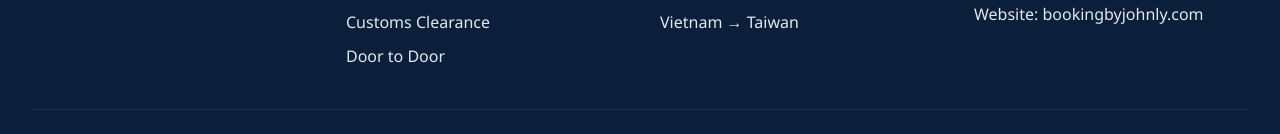
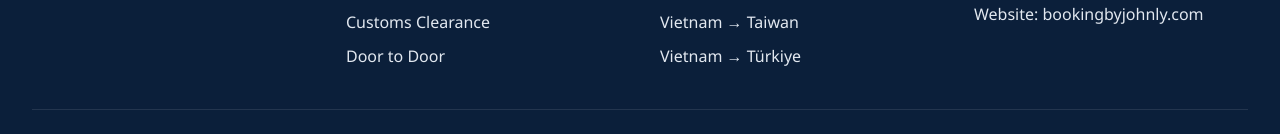
Before and after one commit to lyducquangbn99-gif/booking-by-john, a Next.js app: page /en in a window 1280 px wide. Shown: the part 5740-5874 px from the top of the page. Built offline with nearby package versions, Linux system fonts and the light colour scheme.

Commit message:
Add Türkiye route to footer navigation

```diff
--- a/components/Footer.tsx
+++ b/components/Footer.tsx
@@ -3,11 +3,11 @@ import { Link } from "@/i18n/navigation";
 import { getLocale } from "next-intl/server";
 
 const COPY: Record<string, { tagline: string; services: string; routes: string; contact: string; ocean: string; air: string; trucking: string; customs: string; door: string; destinations: string[] }> = {
-  en: { tagline: "Your trusted logistics partner from Vietnam to the world.", services: "Services", routes: "Popular Routes", contact: "Contact", ocean: "Ocean Freight", air: "Air Freight", trucking: "Inland Trucking", customs: "Customs Clearance", door: "Door to Door", destinations: ["Italy", "Spain", "Indonesia", "Taiwan"] },
-  vi: { tagline: "Đối tác logistics từ Việt Nam đến thị trường quốc tế.", services: "Dịch vụ", routes: "Tuyến phổ biến", contact: "Liên hệ", ocean: "Vận tải biển", air: "Vận tải hàng không", trucking: "Vận chuyển nội địa", customs: "Thông quan", door: "Door to Door", destinations: ["Ý", "Tây Ban Nha", "Indonesia", "Đài Loan"] },
-  it: { tagline: "Il tuo partner logistico dal Vietnam al mondo.", services: "Servizi", routes: "Rotte popolari", contact: "Contatti", ocean: "Trasporto marittimo", air: "Trasporto aereo", trucking: "Trasporto interno", customs: "Sdoganamento", door: "Door to Door", destinations: ["Italia", "Spagna", "Indonesia", "Taiwan"] },
-  es: { tagline: "Tu socio logístico desde Vietnam hacia el mundo.", services: "Servicios", routes: "Rutas populares", contact: "Contacto", ocean: "Transporte marítimo", air: "Transporte aéreo", trucking: "Transporte interior", customs: "Despacho aduanero", door: "Puerta a puerta", destinations: ["Italia", "España", "Indonesia", "Taiwán"] },
-  id: { tagline: "Mitra logistik Anda dari Vietnam ke dunia.", services: "Layanan", routes: "Rute populer", contact: "Kontak", ocean: "Angkutan laut", air: "Angkutan udara", trucking: "Trucking", customs: "Bea cukai", door: "Door to Door", destinations: ["Italia", "Spanyol", "Indonesia", "Taiwan"] },
+  en: { tagline: "Your trusted logistics partner from Vietnam to the world.", services: "Services", routes: "Popular Routes", contact: "Contact", ocean: "Ocean Freight", air: "Air Freight", trucking: "Inland Trucking", customs: "Customs Clearance", door: "Door to Door", destinations: ["Italy", "Spain", "Indonesia", "Taiwan", "Türkiye"] },
+  vi: { tagline: "Đối tác logistics từ Việt Nam đến thị trường quốc tế.", services: "Dịch vụ", routes: "Tuyến phổ biến", contact: "Liên hệ", ocean: "Vận tải biển", air: "Vận tải hàng không", trucking: "Vận chuyển nội địa", customs: "Thông quan", door: "Door to Door", destinations: ["Ý", "Tây Ban Nha", "Indonesia", "Đài Loan", "Thổ Nhĩ Kỳ"] },
+  it: { tagline: "Il tuo partner logistico dal Vietnam al mondo.", services: "Servizi", routes: "Rotte popolari", contact: "Contatti", ocean: "Trasporto marittimo", air: "Trasporto aereo", trucking: "Trasporto interno", customs: "Sdoganamento", door: "Door to Door", destinations: ["Italia", "Spagna", "Indonesia", "Taiwan", "Turchia"] },
+  es: { tagline: "Tu socio logístico desde Vietnam hacia el mundo.", services: "Servicios", routes: "Rutas populares", contact: "Contacto", ocean: "Transporte marítimo", air: "Transporte aéreo", trucking: "Transporte interior", customs: "Despacho aduanero", door: "Puerta a puerta", destinations: ["Italia", "España", "Indonesia", "Taiwán", "Turquía"] },
+  id: { tagline: "Mitra logistik Anda dari Vietnam ke dunia.", services: "Layanan", routes: "Rute populer", contact: "Kontak", ocean: "Angkutan laut", air: "Angkutan udara", trucking: "Trucking", customs: "Bea cukai", door: "Door to Door", destinations: ["Italia", "Spanyol", "Indonesia", "Taiwan", "Turki"] },
 };
 
 export default async function Footer() {
@@ -19,33 +19,17 @@ export default async function Footer() {
         <div>
           <div className="flex items-center gap-4">
             <span className="footer-logo-plate flex h-16 w-16 shrink-0 items-center justify-center rounded-2xl bg-white p-1.5 shadow-lg ring-1 ring-sky-300/70">
-              <Image
-                src="/byj-logo-mark.png"
-                alt="Booking by John Ly"
-                width={56}
-                height={56}
-                className="footer-logo-mark h-14 w-14 object-contain"
-              />
+              <Image src="/byj-logo-mark.png" alt="Booking by John Ly" width={56} height={56} className="footer-logo-mark h-14 w-14 object-contain" />
             </span>
             <h2 className="text-xl font-black">Booking by John Ly</h2>
           </div>
-          <p className="mt-4 leading-7 text-slate-200">
-            {copy.tagline}
-          </p>
+          <p className="mt-4 leading-7 text-slate-200">{copy.tagline}</p>
         </div>
         <div>
           <h3 className="font-black">{copy.services}</h3>
           <ul className="mt-4 space-y-2 text-slate-200">
-            <li>
-              <Link href="/services/freight-forwarder-vietnam" className="hover:text-accent-orange">
-                {copy.ocean}
-              </Link>
-            </li>
-            <li>
-              <Link href="/services/air-freight-vietnam" className="hover:text-accent-orange">
-                {copy.air}
-              </Link>
-            </li>
+            <li><Link href="/services/freight-forwarder-vietnam" className="hover:text-accent-orange">{copy.ocean}</Link></li>
+            <li><Link href="/services/air-freight-vietnam" className="hover:text-accent-orange">{copy.air}</Link></li>
             <li><Link href="/services/inland-trucking-vietnam" className="hover:text-accent-orange">{copy.trucking}</Link></li>
             <li><Link href="/services/customs-clearance-vietnam" className="hover:text-accent-orange">{copy.customs}</Link></li>
             <li><Link href="/services/door-to-door-shipping-vietnam" className="hover:text-accent-orange">{copy.door}</Link></li>
@@ -54,48 +38,23 @@ export default async function Footer() {
         <div>
           <h3 className="font-black">{copy.routes}</h3>
           <ul className="mt-4 space-y-2 text-slate-200">
-            <li>
-              <Link href="/routes/vietnam-to-italy" className="hover:text-accent-orange">
-                Vietnam → {copy.destinations[0]}
-              </Link>
-            </li>
-            <li>
-              <Link href="/routes/vietnam-to-spain" className="hover:text-accent-orange">
-                Vietnam → {copy.destinations[1]}
-              </Link>
-            </li>
-            <li>
-              <Link href="/routes/vietnam-to-indonesia" className="hover:text-accent-orange">
-                Vietnam → {copy.destinations[2]}
-              </Link>
-            </li>
-            <li>
-              <Link href="/routes/vietnam-to-taiwan" className="hover:text-accent-orange">
-                Vietnam → {copy.destinations[3]}
-              </Link>
-            </li>
+            <li><Link href="/routes/vietnam-to-italy" className="hover:text-accent-orange">Vietnam → {copy.destinations[0]}</Link></li>
+            <li><Link href="/routes/vietnam-to-spain" className="hover:text-accent-orange">Vietnam → {copy.destinations[1]}</Link></li>
+            <li><Link href="/routes/vietnam-to-indonesia" className="hover:text-accent-orange">Vietnam → {copy.destinations[2]}</Link></li>
+            <li><Link href="/routes/vietnam-to-taiwan" className="hover:text-accent-orange">Vietnam → {copy.destinations[3]}</Link></li>
+            <li><Link href="/routes/ho-chi-minh-to-mersin" className="hover:text-accent-orange">Vietnam → {copy.destinations[4]}</Link></li>
           </ul>
         </div>
         <div>
           <h3 className="font-black">{copy.contact}</h3>
           <ul className="mt-4 space-y-2 text-slate-200">
-            <li>
-              <a href="mailto:BookingbyJohnly@gmail.com" className="hover:text-accent-orange">
-                Email: BookingbyJohnly@gmail.com
-              </a>
-            </li>
-            <li>
-              <a href="tel:+84352193969" className="hover:text-accent-orange">
-                Phone / WhatsApp / Zalo: +84 352 193 969
-              </a>
-            </li>
+            <li><a href="mailto:BookingbyJohnly@gmail.com" className="hover:text-accent-orange">Email: BookingbyJohnly@gmail.com</a></li>
+            <li><a href="tel:+84352193969" className="hover:text-accent-orange">Phone / WhatsApp / Zalo: +84 352 193 969</a></li>
             <li>Website: bookingbyjohnly.com</li>
           </ul>
         </div>
       </div>
-      <div className="mx-auto mt-10 max-w-7xl border-t border-white/10 pt-6 text-sm text-slate-300">
-        © {new Date().getFullYear()} Booking by John Ly. All rights reserved.
-      </div>
+      <div className="mx-auto mt-10 max-w-7xl border-t border-white/10 pt-6 text-sm text-slate-300">© {new Date().getFullYear()} Booking by John Ly. All rights reserved.</div>
     </footer>
   );
 }
```
